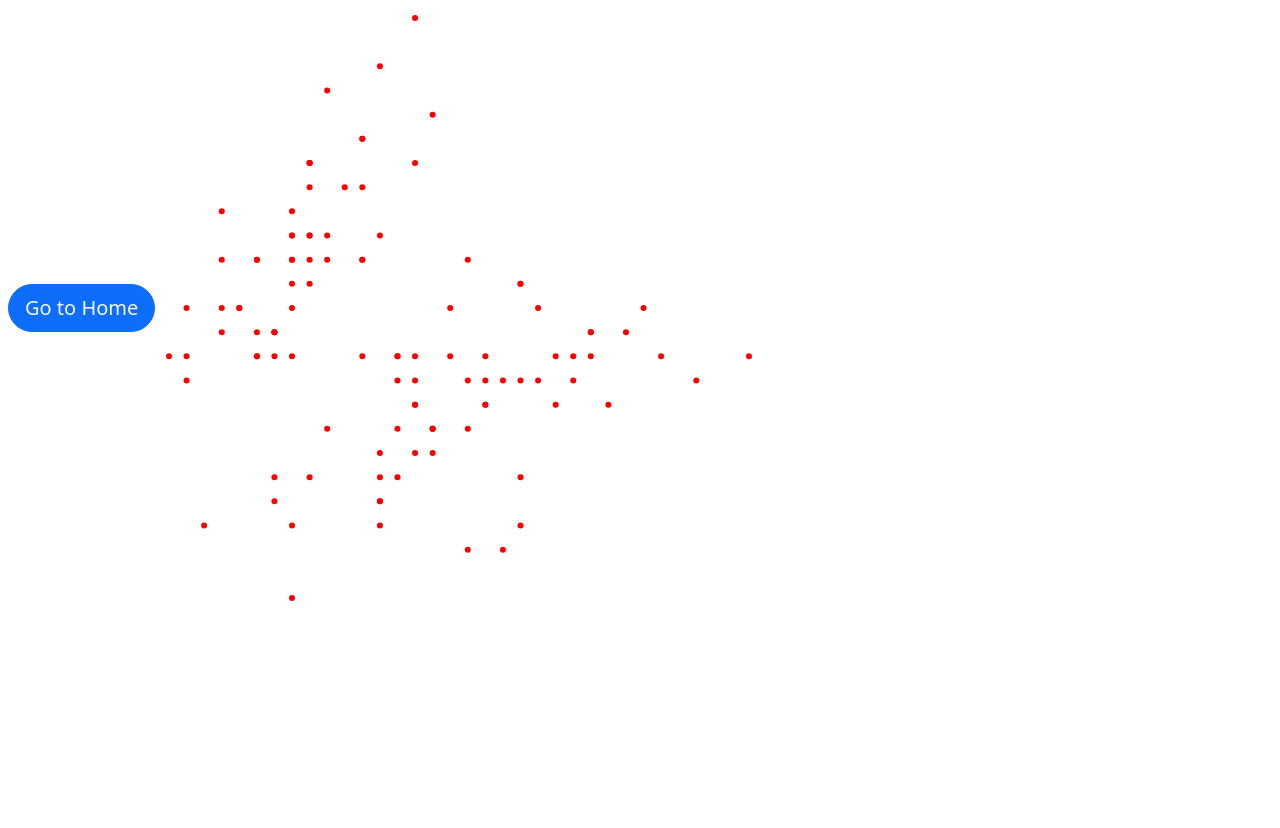
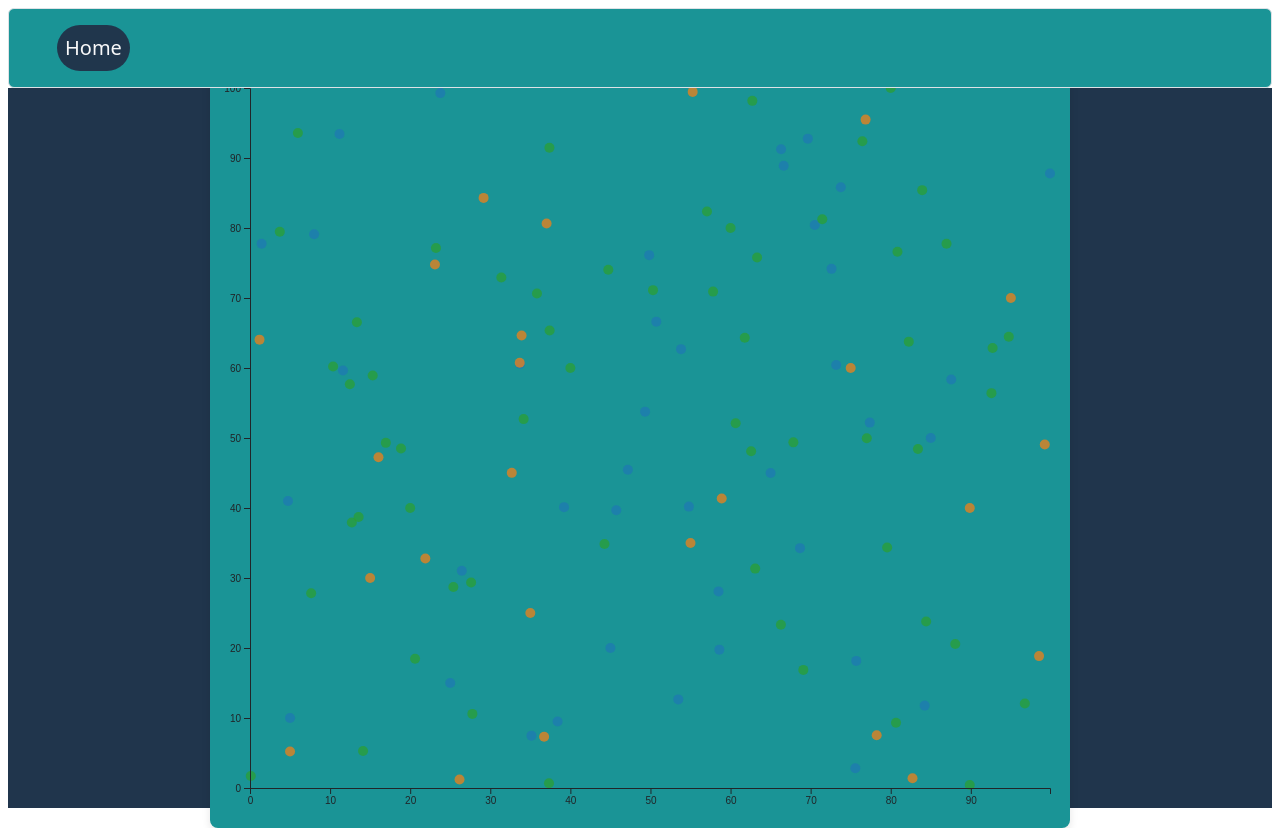
Before and after one commit to almashayatjaved/Data-Visualization, a Svelte app: page /scatterplot in a window 1280 px wide. Before the commit the page ends 800 px from the top, so only its background shows below. Built offline with nearby package versions, Linux system fonts and the light colour scheme.

Commit message:
did some template changes to the each component

```diff
--- a/src/bar.svelte
+++ b/src/bar.svelte
@@ -25,10 +25,28 @@
         color: #9370db; /* Light Purple color */
         text-shadow: 2px 2px 4px rgba(0, 0, 0, 0.3); /* Shadow effect */
     }
+    main{
+      background-color: #20354c; /* Light Purple background */
+      height: 90vh;
+    }
+    .navbar{
+
+    background-color: #1a9496; /* Light Purple background */
+    }
+    button{
+      /* padding: 10px; */
+    /* margin-inline: 50px; */
+    background-color: #20364c;
+    }
 
     </style>
-<button type="button" class="btn btn-primary rounded-5 btn-lg my-2"><a class="text-light text-decoration-none" href="/">Go to Home</a></button>
-<h1 style="color: #9370db; /* Light Purple color */ text-shadow: 2px 2px 4px rgba(0, 0, 0, 0.3); /* Shadow effect */">
+
+<div class="navbar bg-[#1a9496] border rounded " style="height: 10vh;">
+
+    <button type="button" class="btn btn-primary rounded-5 btn-lg mx-20 me-5 ms-5 p-2 border-0"><a class="text-light text-decoration-none" href="/">Home</a></button>
+</div>
+<main>
+    <h1 style="color: #9370db; /* Light Purple color */ text-shadow: 2px 2px 4px rgba(0, 0, 0, 0.3); /* Shadow effect */">
         {headingText}
       </h1>
 
@@ -42,3 +60,4 @@
                 </g>
             {/each}
     </svg>
+</main>
--- a/src/heatmap.svelte
+++ b/src/heatmap.svelte
@@ -15,6 +15,9 @@
     [40, 50, 60, 70, 80, 90, 100, 90, 80, 70],
     [60, 70, 80, 90, 100, 90, 80, 70, 60, 50],
   ];
+
+  const months = ['Jan', 'Feb', 'Mar', 'Apr', 'May', 'Jun', 'Jul', 'Aug', 'Sep', 'Oct', 'Nov', 'Dec'];
+  const employees = ['Employee 1', 'Employee 2', 'Employee 3', 'Employee 4', 'Employee 5', 'Employee 6', 'Employee 7', 'Employee 8', 'Employee 9', 'Employee 10'];
 
   onMount(() => {
     const width = 800;
@@ -37,20 +40,82 @@
       .attr('y', (d, i) => Math.floor(i / data[0].length) * (height / data.length))
       .attr('width', width / data[0].length - 1)
       .attr('height', height / data.length - 1)
-        .style('fill', d => colorScale(d));
+      .style('fill', d => colorScale(d))
+
+    // Add month labels
+    svg.selectAll('.monthLabel')
+      .data(months)
+      .enter()
+      .append('text')
+      .attr('class', 'monthLabel')
+      .attr('x', (d, i) => (i + 0.5) * (width / months.length))
+      .attr('y', height + 30)
+      .style('text-anchor', 'middle')
+      .style('color', "white")
+      .text(d => d);
+
+    // Add employee labels
+    svg.selectAll('.employeeLabel')
+      .data(employees)
+      .enter()
+      .append('text')
+      .attr('class', 'employeeLabel')
+      .attr('x', -50)
+      .attr('y', (d, i) => (i + 0.5) * (height / employees.length))
+      .style('text-anchor', 'end')
+      .style('color', "white")
+      .text(d => d);
   });
 </script>
+
+<div class="navbar bg-[#1a9496] border rounded" style="height: 10vh;">
+  <button
+    type="button"
+    class="btn btn-primary rounded-5 btn-lg mx-20 me-5 ms-5 p-2 border-0"
+  >
+    <a class="text-light text-decoration-none" href="/">Home</a>
+  </button>
+</div>
+
+<main>
+  <div id="explanation">
+    <p>
+      This heatmap represents sales made by employees in different months of the
+      year.
+    </p>
+  </div>
+  <div id="heatmapContainer"></div>
+</main>
 
 <style>
   #heatmapContainer {
     max-width: 800px;
-      margin: 20px auto;
+    margin: auto; /* Center horizontally */
+    margin-top: 50px; /* Adjust top margin for vertical centering */
     background-color: #ecf0f1;
     border-radius: 8px;
     box-shadow: 0 4px 8px rgba(0, 0, 0, 0.1);
   }
+
+  main {
+    background-color: #20354c; /* Light Purple background */
+    height: 90vh;
+    display: flex;
+    flex-direction: column; /* Add column layout */
+    justify-content: center; /* Center horizontally */
+    align-items: center; /* Center vertically */
+  }
+
+  .navbar {
+    background-color: #1a9496; /* Light Purple background */
+  }
+
+  button {
+    background-color: #20364c;
+  }
+
+  #explanation {
+    color: #fff; /* White text color */
+    margin-bottom: 20px; /* Adjust bottom margin as needed */
+  }
 </style>
-
-<button type="button" class="btn btn-primary rounded-5 btn-lg my-2"><a class="text-light text-decoration-none" href="/">Go to Home</a></button>
-
-  <div id="heatmapContainer"></div>
--- a/src/histogram.svelte
+++ b/src/histogram.svelte
@@ -43,9 +43,26 @@
   </script>
 
   <style>
+   main{
+      background-color: #20354c; /* Light Purple background */
+      height: 90vh;
+    }
+    .navbar{
 
+    background-color: #1a9496; /* Light Purple background */
+    }
+    button{
+      /* padding: 10px; */
+    /* margin-inline: 50px; */
+    background-color: #20364c;
+    }
   </style>
 
-  <button type="button" class="btn btn-primary rounded-5 btn-lg my-2"><a class="text-light text-decoration-none" href="/">Go to Home</a></button>
+  <div class="navbar bg-[#1a9496] border rounded " style="height: 10vh;">
 
-  <canvas id="histogramChart"></canvas>
+    <button type="button" class="btn btn-primary rounded-5 btn-lg mx-20 me-5 ms-5 p-2 border-0"><a class="text-light text-decoration-none" href="/">Home</a></button>
+  </div>
+  <main>
+
+    <canvas id="histogramChart"></canvas>
+  </main>
--- a/src/piechart.svelte
+++ b/src/piechart.svelte
@@ -6,9 +6,15 @@
     let departmentsData = [
       { name: "Computer Science", value: 30 },
       { name: "Information Technology", value: 20 },
+      { name: "Information Technology", value: 23 },
+      { name: "Information Technology", value: 35 },
+      { name: "Information Technology", value: 19 },
+      { name: "Information Technology", value: 10 },
       { name: "Data Science", value: 15 },
       { name: "Development", value: 20 },
     ];
+
+
 
     let chart;
 
@@ -21,11 +27,17 @@
           datasets: [{
             data: departmentsData.map(department => department.value),
             backgroundColor: [
-              'rgba(255, 99, 132, 0.8)',
-              'rgba(54, 162, 235, 0.8)',
-              'rgba(255, 206, 86, 0.8)',
-              'rgba(165, 55, 253, 0.8)',
+              '#2b54a1',
+              '#34b3e7',
+              '#eb601a',
+              '#f6a418',
+              '#66c6df',
+              '#438ac9',
+              '##66c6df',
+              '#fecf17',
             ],
+            borderWidth: 0,
+            marginTop:"150px",
           }],
         },
         options: {
@@ -46,10 +58,21 @@
       color:white;
 
     }
+    .navbar{
+
+    background-color: #1a9496; /* Light Purple background */
+    }
+    button{
+      /* padding: 10px; */
+    /* margin-inline: 50px; */
+    background-color: #20364c;
+    }
   </style>
 
+<div class="navbar bg-[#1a9496] border rounded " style="height: 10vh;">
 
-<button type="button" class="btn btn-primary rounded-5 btn-lg my-2"><a class="text-light text-decoration-none" href="/">Go to Home</a></button>
+  <button type="button" class="btn btn-primary rounded-5 btn-lg mx-20 me-5 ms-5 p-2 border-0"><a class="text-light text-decoration-none" href="/">Home</a></button>
+</div>
 <main>
     <canvas id="departmentsChart"></canvas>
   </main>
--- a/src/populationpyramids.svelte
+++ b/src/populationpyramids.svelte
@@ -67,14 +67,35 @@
     /* Container styling */
     #pyramidContainer {
       max-width: 600px;
-      margin: 20px auto;
-      background-color: #ecf0f1; /* Light gray background */
+      /* margin: 20px; */
+      background-color: #20354c; /* Light gray background */
       border-radius: 8px;
       box-shadow: 0 4px 8px rgba(0, 0, 0, 0.1);
     }
+
+    main{
+      background-color: #20354c; /* Light Purple background */
+      height: 90vh;
+      display: flex;
+      justify-content: center;
+      align-items: center;
+    }
+    .navbar{
+
+    background-color: #1a9496; /* Light Purple background */
+    }
+    button{
+      /* padding: 10px; */
+    /* margin-inline: 50px; */
+    background-color: #20364c;
+    }
   </style>
 
-  <!-- Container for the population pyramid -->
-  <button type="button" class="btn btn-primary rounded-5 btn-lg my-2"><a class="text-light text-decoration-none" href="/">Go to Home</a></button>
+  <div class="navbar bg-[#1a9496] border rounded " style="height: 10vh;">
 
-  <div id="pyramidContainer"></div>
+    <button type="button" class="btn btn-primary rounded-5 btn-lg mx-20 me-5 ms-5 p-2 border-0"><a class="text-light text-decoration-none" href="/">Home</a></button>
+  </div>
+  <main>
+
+    <div id="pyramidContainer"></div>
+  </main>
--- a/src/scatterplot.svelte
+++ b/src/scatterplot.svelte
@@ -1,58 +1,116 @@
 <script>
-import { Link } from "svelte-routing"
-import {scaleLinear} from "d3-scale"
-import { extent } from "d3-array";
+    import { onMount } from 'svelte';
+    import * as d3 from 'd3';
 
-const width = 600;
-const height = 600;
+    // More complex example data for a scatter plot
+    let data = [
+      { id: 1, x: 5, y: 10, category: 'A' },
+      { id: 2, x: 15, y: 30, category: 'B' },
+      { id: 3, x: 25, y: 15, category: 'A' },
+      { id: 4, x: 35, y: 25, category: 'B' },
+      { id: 5, x: 45, y: 20, category: 'A' },
+      { id: 6, x: 55, y: 35, category: 'B' },
+      { id: 7, x: 65, y: 45, category: 'A' },
+      { id: 8, x: 75, y: 60, category: 'B' },
+      { id: 9, x: 85, y: 50, category: 'A' },
+      { id: 10, x: 95, y: 70, category: 'B' },
+      { id: 11, x: 20, y: 40, category: 'C' },
+      { id: 12, x: 40, y: 60, category: 'C' },
+      { id: 13, x: 60, y: 80, category: 'C' },
+      { id: 14, x: 80, y: 100, category: 'C' },
+      // Add 20 more rows for category A
+      ...Array.from({ length: 35 }, (_, index) => ({ id: index + 15, x: Math.random() * 100, y: Math.random() * 100, category: 'A' })),
+      // Add 20 more rows for category B
+      ...Array.from({ length: 20 }, (_, index) => ({ id: index + 35, x: Math.random() * 100, y: Math.random() * 100, category: 'B' })),
+      // Add 20 more rows for category C
+      ...Array.from({ length: 55 }, (_, index) => ({ id: index + 55, x: Math.random() * 100, y: Math.random() * 100, category: 'C' })),
+    ];
 
-    async function LOADINGDATA (){
+    onMount(() => {
+      const width = 800;
+      const height = 700;
+      const margin = { top: 20, right: 20, bottom: 40, left: 40 };
 
-        let datahere = [
-    {
-        "breakfastCode": 5.1,
-        "lunchCode": 3.5,
-        "kitchenCode": 1.4,
-        "wardCode": 0.2,
-        "case": "Hapetitis"
-    },
-    {
-        "breakfastCode": 4.9,
-        "lunchCode": 3.0,
-        "kitchenCode": 1.4,
-        "wardCode": 0.2,
-        "case": "Hapetitis"
-    }
-]
-        let data = await fetch('/data/patient.json')
-        let json = (await data.json());
+      const svg = d3.select('#scatterplotContainer')
+        .append('svg')
+        .attr('width', width + margin.left + margin.right)
+        .attr('height', height + margin.top + margin.bottom)
+        .append('g')
+        .attr('transform', `translate(${margin.left},${margin.top})`);
 
-        let xExtent = extent(json, (d)=>d.breakfastCode)
-        let yExtent = extent(json, (d)=>d.lunchCode)
+      // Create scales
+      const xScale = d3.scaleLinear()
+        .domain([0, d3.max(data, d => d.x)])
+        .range([0, width]);
 
-        let xScale = scaleLinear().domain(xExtent).range([10, width-10])
-        let yScale = scaleLinear().domain(yExtent).range([height-10, 10])
+      const yScale = d3.scaleLinear()
+        .domain([0, d3.max(data, d => d.y)])
+        .range([height, 0]);
 
-        return {
-            json,
-            xScale,
-            yScale
-        }
+      const colorScale = d3.scaleOrdinal()
+        .domain(data.map(d => d.category))
+        .range(d3.schemeCategory10);
 
+      // Draw circles for each data point
+      svg.selectAll('circle')
+        .data(data)
+        .enter()
+        .append('circle')
+        .attr('cx', d => xScale(d.x))
+        .attr('cy', d => yScale(d.y))
+        .attr('r', 5)
+        .style('fill', d => colorScale(d.category))
+        .style('opacity', 0.7);
+
+      // Add axes
+      const xAxis = d3.axisBottom(xScale);
+      const yAxis = d3.axisLeft(yScale);
+
+      svg.append('g')
+        .attr('class', 'x-axis')
+        .attr('transform', `translate(0, ${height})`)
+        .call(xAxis);
+
+      svg.append('g')
+        .attr('class', 'y-axis')
+        .call(yAxis);
+    });
+  </script>
+
+  <style>
+    /* Container styling */
+    #scatterplotContainer {
+      max-width: 1000px;
+      /* margin-left: 20px; */
+      background-color: #1a9496; /* Light Purple background */
+      border-radius: 8px;
+      box-shadow: 0 4px 8px rgba(0, 0, 0, 0.1);
     }
 
-    let data = LOADINGDATA()
-</script>
+    main{
+      background-color: #20354c; /* Light Purple background */
+      height: 90vh;
+      display: flex;
+      justify-content: center;
+      align-items: center;;
+    }
+    .navbar{
 
-{#await data}
-<p>loading....</p>
-{:then iris}
-<button type="button" class="btn btn-primary rounded-5 btn-lg my-2"><a class="text-light text-decoration-none" href="/">Go to Home</a></button>
+    background-color: #1a9496; /* Light Purple background */
+    }
+    button{
+      /* padding: 10px; */
+    /* margin-inline: 50px; */
+    background-color: #20364c;
+    }
+  </style>
 
-<svg {height} {width}>
-    {#each iris.json as item}
-        <circle r="3" cx={iris.xScale(item.breakfastCode)} cy={iris.yScale(item.lunchCode)} fill="red"/>
-    {/each}
-</svg>
+  <div class="navbar bg-[#1a9496] border rounded " style="height: 10vh;">
 
-{/await}
+    <button type="button" class="btn btn-primary rounded-5 btn-lg mx-20 me-5 ms-5 p-2 border-0"><a class="text-light text-decoration-none" href="/">Home</a></button>
+  </div>
+  <!-- Container for the scatter plot -->
+  <main>
+      <div id="scatterplotContainer"></div>
+
+  </main>
--- a/src/stackbar.svelte
+++ b/src/stackbar.svelte
@@ -58,8 +58,25 @@
   </script>
 
   <style>
+   main{
+      background-color: #20354c; /* Light Purple background */
+      height: 90vh;
+    }
+    .navbar{
 
+    background-color: #1a9496; /* Light Purple background */
+    }
+    button{
+      /* padding: 10px; */
+    /* margin-inline: 50px; */
+    background-color: #20364c;
+    }
   </style>
-<button type="button" class="btn btn-primary rounded-5 btn-lg my-2"><a class="text-light text-decoration-none" href="/">Go to Home</a></button>
+<div class="navbar bg-[#1a9496] border rounded " style="height: 10vh;">
+
+  <button type="button" class="btn btn-primary rounded-5 btn-lg mx-20 me-5 ms-5 p-2 border-0"><a class="text-light text-decoration-none" href="/">Home</a></button>
+</div>
+<main>
 
   <canvas id="incomeChart"></canvas>
+</main>
--- a/src/svg.svelte
+++ b/src/svg.svelte
@@ -60,7 +60,7 @@
         <div class="col-md-6">
           <p class="mb-0">Follow me on GitHub:</p>
           <a
-            href="https://github.com/your-username"
+            href="https://github.com/almashayatjaved"
             target="_blank"
             class="text-dark"
           >
@@ -74,7 +74,7 @@
         </div>
         <div class="col-md-6 contact-info">
           <p class="mb-0">Contact me via email:</p>
-          <a href="mailto:your.email@gmail.com" class="text-dark">
+          <a href="mailto:radientDev03@gmail.com" class="text-dark">
             <img
               class="w-35"
               style="height: 30px;"
```
Lines whose indentation alone changed are shown as unchanged.
